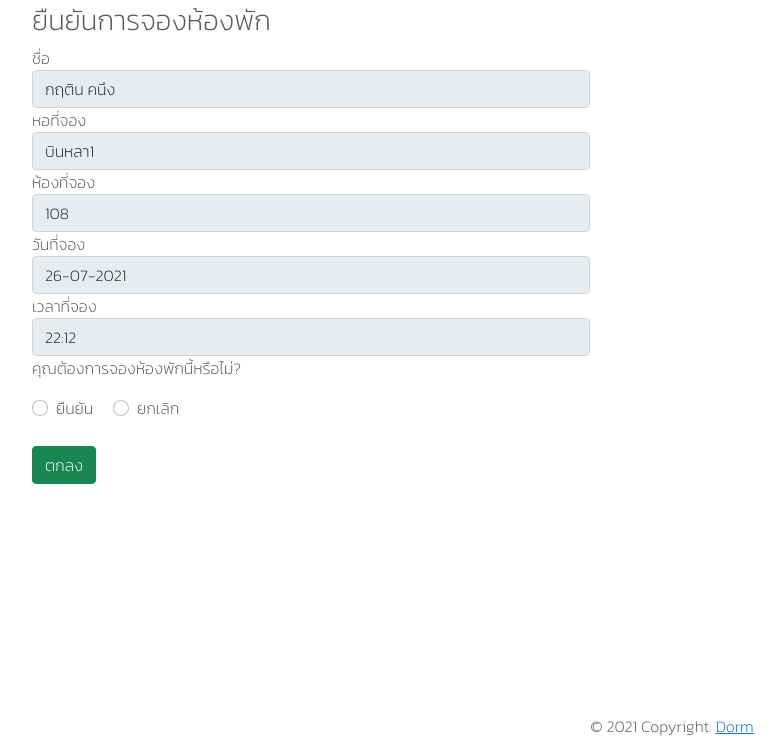
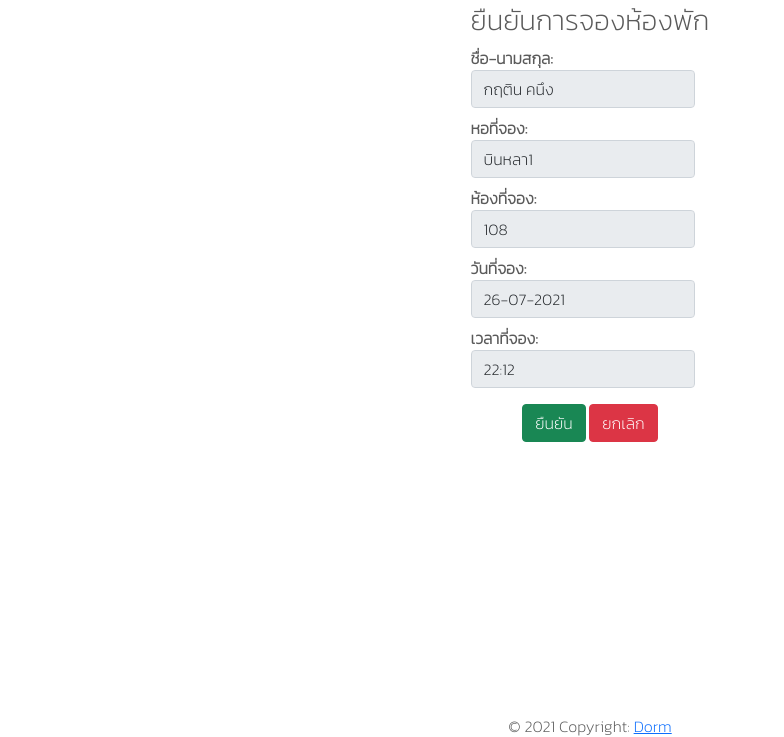
Before and after one commit to Krittin-Khanueng/DormitoryReservationSystem, a Django app: template booking/templates/booking/booking_confirm_to_book.html in a window 1280 px wide; the page is wider, and only the part inside the window is pictured. Shown: the part 62-799 px from the top of that part, without its empty margins (50-834 px from the left). Run offline with Django 3.2, Linux system fonts and the light colour scheme; data comes from the database, SQL or seed files in the repository; tables that the repository leaves empty hold one stand-in row (values such as "Sample post"); the template is opened without the code that fills it: values that come from a table or form of the project are taken from there, most other values are stand-ins (such as "Sample title", 1, 10 or a date in 2020); some libraries are stand-ins or nearby versions.

Commit message:
content center booking confirm to  book

```diff
--- a/booking/templates/booking/booking_confirm_to_book.html
+++ b/booking/templates/booking/booking_confirm_to_book.html
@@ -4,53 +4,55 @@
 
 {% block content %}
     <div class="container">
+        <!-- div center -->
+
         <div class="row">
-        <form method="POST" action="{{ booking_confirm}}">
-        {% csrf_token%}
-        <div class="col-md-6 col-md-offset-3">
+            <form method="POST" action="{{ booking_confirm }}">
+                {% csrf_token %}
+                <div class="col-md-12 col-md-offset-3 d-flex justify-content-center ">
                     <div class="panel panel-default">
                         <div class="panel-heading">
                             <h3 class="panel-title">ยืนยันการจองห้องพัก</h3>
                         </div>
                         <div class="panel-body">
+                            <div class="form-group mt-2">
+                                <label for="room_num" class="fw-bold">ชื่อ-นามสกุล:</label>
+                                <input type="text" class="form-control w-auto" id="room_num" name="room_num"
+                                       value="{{ booking.user.get_full_name }}" readonly>
+                            </div>
+                            <div class="form-group mt-2">
+                                <label for="room_num" class="fw-bold">หอที่จอง:</label>
+                                <input type="text" class="form-control  w-auto" id="room_num" name="room_num"
+                                       value="{{ booking.room.floor.dorm_name }}" readonly>
+                            </div>
+                            <div class="form-group mt-2">
+                                <label for="room_type" class="fw-bold">ห้องที่จอง:</label>
+                                <input type="text" class="form-control  w-auto" id="room_type" name="room_type"
+                                       value="{{ booking.room.room_id }}" readonly>
+                            </div>
+                            <div class="form-group mt-2">
+                                <label for="room_date" class="fw-bold">วันที่จอง:</label>
+                                <input type="text" class="form-control  w-auto" id="room_date" name="room_date"
+                                       value="{{ booking.booking_at|date:"d-m-Y" }}" readonly>
+                            </div>
+                            <div class="form-group mt-2">
+                                <label for="room_time" class="fw-bold">เวลาที่จอง:</label>
+                                <input type="text" class="form-control  w-auto" id="room_time" name="room_time"
+                                       value="{{ booking.booking_at|time:"H:i" }}" readonly>
+                            </div>
+
+
+                        </div>
+
+                        <div class="panel-footer mt-3 d-flex justify-content-center">
                             <div class="form-group">
-                        <label for="room_num">ชื่อ</label>
-                        <input type="text" class="form-control" id="room_num" name="room_num" value="{{booking.user.get_full_name}}" readonly>
+                                <button type="submit" class="btn btn-success">ยืนยัน</button>
+                                <a href="{{ booking_cancel }}" class="btn btn-danger">ยกเลิก</a>
                             </div>
-                    <div class="form-group">
-                        <label for="room_num">หอที่จอง</label>
-                        <input type="text" class="form-control" id="room_num" name="room_num" value="{{booking.room.floor.dorm_name}}" readonly>
-                    </div>
-                    <div class="form-group">
-                        <label for="room_type">ห้องที่จอง</label>
-                        <input type="text" class="form-control" id="room_type" name="room_type" value="{{booking.room.room_id}}" readonly>
-                    </div>
-                    <div class="form-group">
-                        <label for="room_date">วันที่จอง</label>
-                        <input type="text" class="form-control" id="room_date" name="room_date" value="{{booking.booking_at|date:"d-m-Y"}}" readonly>
-                    </div>
-                    <div class="form-group">
-                        <label for="room_time">เวลาที่จอง</label>
-                        <input type="text" class="form-control" id="room_time" name="room_time" value="{{booking.booking_at|time:"H:i"}}" readonly>
                         </div>
                     </div>
 
-
-
-
-        <p>คุณต้องการจองห้องพักนี้หรือไม่?</p>
-        <div>
-        <div class="form-check form-check-inline">
-            <input class="form-check-input" type="radio" name="is_confirmed" id="inlineRadio1" value="true">
-            <label class="form-check-label" for="inlineRadio1">ยืนยัน</label>
                 </div>
-        <div class="form-check form-check-inline">
-            <input class="form-check-input" type="radio" name="is_confirmed" id="inlineRadio2" value="false">
-            <label class="form-check-label" for="inlineRadio2">ยกเลิก</label>
-        </div>
-        </div>
-
-        <button type="submit" class="btn btn-success mt-4 justify-content-center" >ตกลง</button>
             </form>
         </div>
     </div>
--- /dev/null
+++ b/booking/templates/booking/booking_confirm_to_book_list.html
@@ -0,0 +1,6 @@
+{% extends 'base.html' %}
+{% load crispy_forms_tags %}
+{% block title %}หน้ายืนยันการจองห้องพัก{% endblock %}
+{% block content %}
+{% comment %} ทำเป็นlist {% endcomment %}
+{% endblock content%}
```
Lines whose indentation alone changed are shown as unchanged.
